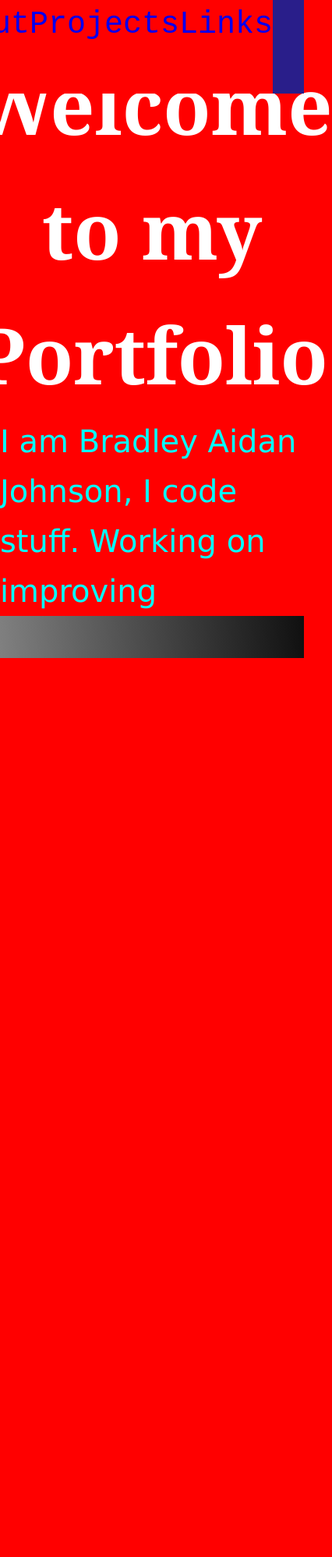
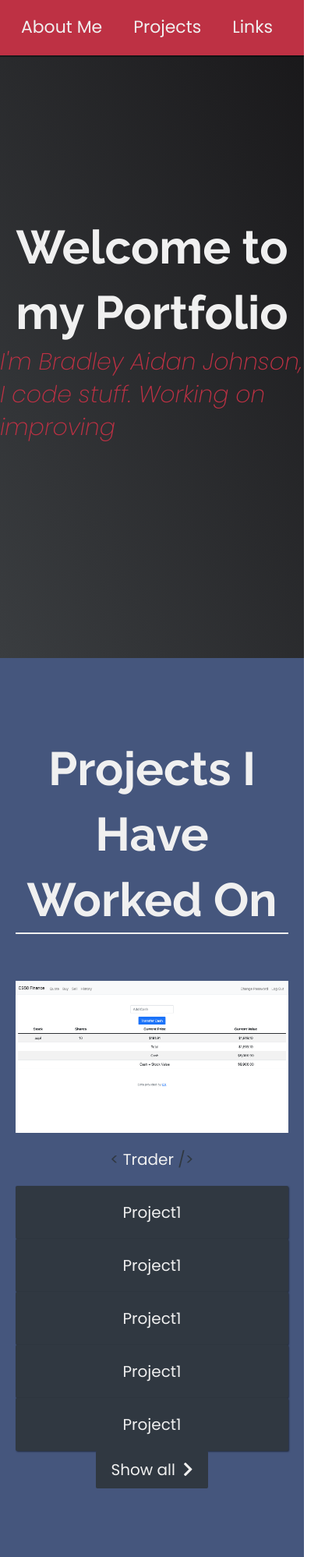
Before and after one commit to bradleyaidanjohnson/Personal-Portfolio-Webpage, a plain HTML site: page root/index.html in a window 390 px wide. Shown: the top 1997 px of the page at 78% size, 426 px wide, since content can reach past the window. Before the commit the page ends 844 px from the top, so only its background shows below. Drawn offline with Linux system fonts and the light colour scheme.

Commit message:
base working before edits

```diff
--- a/root/index.html
+++ b/root/index.html
@@ -4,6 +4,20 @@
     <meta name="viewport" content="width=device-width, initial-scale=1.0">
     <meta charset="UTF-8">
     <link rel="stylesheet" href="styles.css">
+    <link
+    rel="stylesheet"
+    href="https://use.fontawesome.com/releases/v5.8.2/css/all.css"
+    integrity="sha384-oS3vJWv+0UjzBfQzYUhtDYW+Pj2yciDJxpsK1OYPAYjqT085Qq/1cq5FLXAZQ7Ay"
+    crossorigin="anonymous"
+  />
+  <link
+    href="https://fonts.googleapis.com/css?family=Poppins:200i,300,400&display=swap"
+    rel="stylesheet"
+  />
+  <link
+    href="https://fonts.googleapis.com/css?family=Raleway:700&display=swap"
+    rel="stylesheet"
+  />
     <title>Bradley Aidan Johnson</title>
   </head>
   <body>
@@ -22,16 +36,76 @@
         </ul>
       </nav>
       <section id="welcome-section"><h1>Welcome to my Portfolio</h1>
-        <p id="bio">I am Bradley Aidan Johnson, I code stuff. Working on improving</p>
+        <p id="bio">I'm Bradley Aidan Johnson, I code stuff. Working on improving</p>
       </section>
       <section id="projects">
+        <h1>Projects I Have Worked On</h1>
         <div class="projects">
-          <div class="project-title"><a href="">Project1</a></div>
+          <a
+          href="https://github.com/bradleyaidanjohnson/Trader"
+          target="_blank"
+          class="project project-tile"
+        >
+          <img
+            class="project-image"
+            src="images/project-thumbnails/trader.png"
+            alt="project thumbnail"
+          />
+          <p class="project-title">
+            <span class="code">&lt;</span>
+            Trader
+            <span class="code">&#47;&gt;</span>
+          </p>
+        </a>
+          <div class="project"><div class="project-title"><a href="">Project1</a></div></div>
+          <div class="project"><div class="project-title"><a href="">Project1</a></div></div>
+          <div class="project"><div class="project-title"><a href="">Project1</a></div></div>
+          <div class="project"><div class="project-title"><a href="">Project1</a></div></div>
+          <div class="project"><div class="project-title"><a href="">Project1</a></div></div>
+        </div>
+        <a
+        href="https://www.freecodecamp.org/fccdedcde72-122d-44fd-8541-05d05051e35d"
+        class="btn btn-show-all"
+        target="_blank"
+        >Show all<i class="fas fa-chevron-right"></i
+      ></a>
+      </section>
+      <section id="links">
+        <div class="contact-links">
+          <a
+          href="https://facebook.com/bradleyaidanjohnson"
+          target="_blank"
+          class="btn contact-details"
+          ><i class="fab fa-facebook-square"></i> Facebook</a
+        >
+        <a
+          id="profile-link"
+          href="https://github.com/bradleyaidanjohnson"
+          target="_blank"
+          class="btn contact-details"
+          ><i class="fab fa-github"></i> GitHub</a
+        >
+        <a
+          href="https://twitter.com/bradleyajohnson"
+          target="_blank"
+          class="btn contact-details"
+          ><i class="fab fa-twitter"></i> Twitter</a
+        >
+        <a href="mailto:bradleyaidanjohnson@gmail.com" class="btn contact-details"><i class="fas fa-at"></i> Send a mail</a
+        >
+        <a href="tel:07957-335-222" class="btn contact-details"
+          ><i class="fas fa-mobile-alt"></i> Call me</a
+        >
         </div>
       </section>
-      <section id="links">
-        <a id="profile-link" href="https://github.com/bradleyaidanjohnson" target="_blank">My GitHub</a>
-      </section>
+      <footer>
+        <p>
+          All works belong to Bradley Aidan Johnson
+        </p>
+        <p>
+          Enjoy!
+        </p>
+      </footer>
     </main>
   </body>
 </html>
--- a/root/styles.css
+++ b/root/styles.css
@@ -1,51 +1,66 @@
+/* Custom properties/variables  */
 :root {
-  --nav-background-color: rgb(41, 30, 138);
-  --nav-text-color: rgb(161, 160, 163);
+  --main-white: #f0f0f0;
+  --main-red: #be3144;
+  --main-blue: #45567d;
+  --main-gray: #303841;
+}
+/* Base reset */
+* {
+  margin: 0;
+  padding: 0;
 }
 
-* {
-  padding: 0;
-  margin: 0
-}
-
-*,*::before,*::after {
+/* box-sizing and font sizing */
+*,
+*::before,
+*::after {
   box-sizing: inherit;
 }
 
 html {
   box-sizing: border-box;
+
+  /* Set font size for easy rem calculations
+   * default document font size = 16px, 1rem = 16px, 100% = 16px
+   * (100% / 16px) * 10 = 62.5%, 1rem = 10px, 62.5% = 10px
+  */
   font-size: 62.5%;
   scroll-behavior: smooth;
 }
 
 body {
-  font-family:'Lucida Sans', 'Lucida Sans Regular', 'Lucida Grande', 'Lucida Sans Unicode', Geneva, Verdana, sans-serif;
-  font-size: 1.8rem;
-  font-weight: 500;
-  line-height: 1.6;
-  color: green;
+  font-family: 'Poppins', sans-serif;
+  font-size: 1.8rem; /* 18px */
+  font-weight: 400;
+  line-height: 1.4;
+  color: var(--main-white);
+}
+h1,
+h2 {
+  font-family: 'Raleway', sans-serif;
+  font-weight: 700;
+  text-align: center;
+}
+h1 {
+  font-size: 6rem;
 }
 
+h2 {
+  font-size: 4.2rem;
+}
+ul {
+  list-style: none;
+}
 a {
   text-decoration: none;
+  color: var(--main-white);
 }
-
-h1, h2, h3 {
-  font-family: Georgia, 'Times New Roman', Times, serif;
-  font-weight: 800;
-  text-align: center;
-  color: white;
+img {
+  display: block;
+  width: 100%;
 }
-
-h1 {
-  font-size: 10rem;
-}
-h2 {
-  font-size: 8rem;
-}
-h3 {
-  font-size: 6rem;
-}
+/* nav */
 
 #navbar {
   display: flex;
@@ -53,63 +68,158 @@ h3 {
   position: fixed;
   top: 0;
   left: 0;
-  width: 100vw;
-  background-color: var(--nav-background-color);
-  color: var( --nav-text-color);
-  font-family:'Courier New', Courier, monospace;
-  font-size: 4rem;
-  z-index: 4;
-  height: 120px;
+  width: 100%;
+  background: var(--main-red);
+  box-shadow: 0 2px 0 rgba(0, 0, 0, 0.4);
+  z-index: 10;
 }
-
 .nav-ul {
   display: flex;
-  margin-right: 4rem;
-  list-style: none;
+  margin-right: 2rem;
 }
-
-.nav-list a {
+.nav-ul a {
   display: block;
+  font-size: 2.2rem;
   padding: 2rem;
 }
-.nav-list a:hover {
-  background-color: brown;
+.nav-ul a:hover {
+  background: var(--main-blue);
 }
-
-
+/* Welcome section */
 
 #welcome-section {
   display: flex;
   flex-direction: column;
   justify-content: center;
   align-items: center;
+  width: 100%;
   height: 100vh;
+  background-color: #000;
+  background-image: linear-gradient(62deg, #3a3d40 0%, #181719 100%);
+}
+#welcome-section > p {
+  font-size: 3rem;
+  font-weight: 200;
+  font-style: italic;
+  color: var(--main-red);
+}
+/* Projects section */
+
+#projects {
+  text-align: center;
+  padding: 10rem 2rem;
+  background: var(--main-blue);
+}
+#projects h1{
+  max-width: 640px;
+  margin: 0 auto 6rem auto;
+  border-bottom: 0.2rem solid var(--main-white);
+}
+/* "Automagic" image grid using no media queries */
+.projects-grid {
+  display: grid;
+  grid-template-columns: repeat(auto-fit, minmax(320px, 1fr));
+  grid-gap: 4rem;
   width: 100%;
-  position: absolute;
-  top: 0;
-  background: linear-gradient(-94deg, black, grey)
+  max-width: 1280px;
+  margin: 0 auto;
+  margin-bottom: 6rem;
+}
+.project {
+  background: var(--main-gray);
+  box-shadow: 1px 1px 2px rgba(0, 0, 0, 0.5);
+  border-radius: 2px;
+}
+.code {
+  color: var(--main-gray);
+  transition: color 0.3s ease-out;
+}
+.project:hover .code {
+  color: #ff7f50;
+}
+.project-image {
+  height: calc(100% - 6.8rem);
+  width: 100%;
+  object-fit: cover;
+}
+.project-title {
+  font-size: 2rem;
+  padding: 2rem 0.5rem;
+}
+.btn {
+  display: inline-block;
+  padding: 1rem 2rem;
+  border-radius: 2px;
+}
+.btn-show-all {
+  font-size: 2rem;
+  background: var(--main-gray);
+  transition: background 0.3s ease-out;
 }
 
-#welcome-section p {
-  font-size: 4rem;
-  font-weight: 500;
-  color: aqua;
-  }
+.btn-show-all:hover {
+  background: var(--main-red);
+}
 
-.projects {
-  width: 80vw;
-  text-align: center;
-  background-color: blueviolet;
+.btn-show-all:hover > i {
+  transform: translateX(2px);
+}
+
+.btn-show-all > i {
+  margin-left: 10px;
+  transform: translateX(0);
+  transition: transform 0.3s ease-out;
+}
+/* Contact section */
+
+#links {
   display: flex;
-  flex-direction: row;
-  flex-wrap: wrap;
-  padding: 10rem 3rem;
+  flex-direction: column;
   justify-content: center;
   align-items: center;
+  text-align: center;
+  width: 100%;
+  height: 80vh;
+  padding: 0 2rem;
+  background: var(--main-gray);
+}
+.contact-section-header > h2 {
+  font-size: 6rem;
+}
+.contact-links {
+  display: flex;
+  justify-content: center;
+  width: 100%;
+  max-width: 980px;
+  margin-top: 4rem;
+  flex-wrap: wrap;
 }
 
-@media (max-width: 500px) {
-  * {
-    background-color: red;
-  }
+.contact-details {
+  font-size: 2.4rem;
+  text-shadow: 2px 2px 1px #1f1f1f;
+  transition: transform 0.3s ease-out;
 }
+
+.contact-details:hover {
+  transform: translateY(8px);
+}
+
+/* Footer */
+
+footer {
+  font-weight: 300;
+  display: flex;
+  justify-content: space-evenly;
+  padding: 2rem;
+  background: var(--main-gray);
+  border-top: 4px solid var(--main-red);
+}
+
+footer > p {
+  margin: 2rem;
+}
+
+footer i {
+  vertical-align: middle;
+}
```
Also changed, not shown: root/images/project-thumbnails/trader.png (added).
